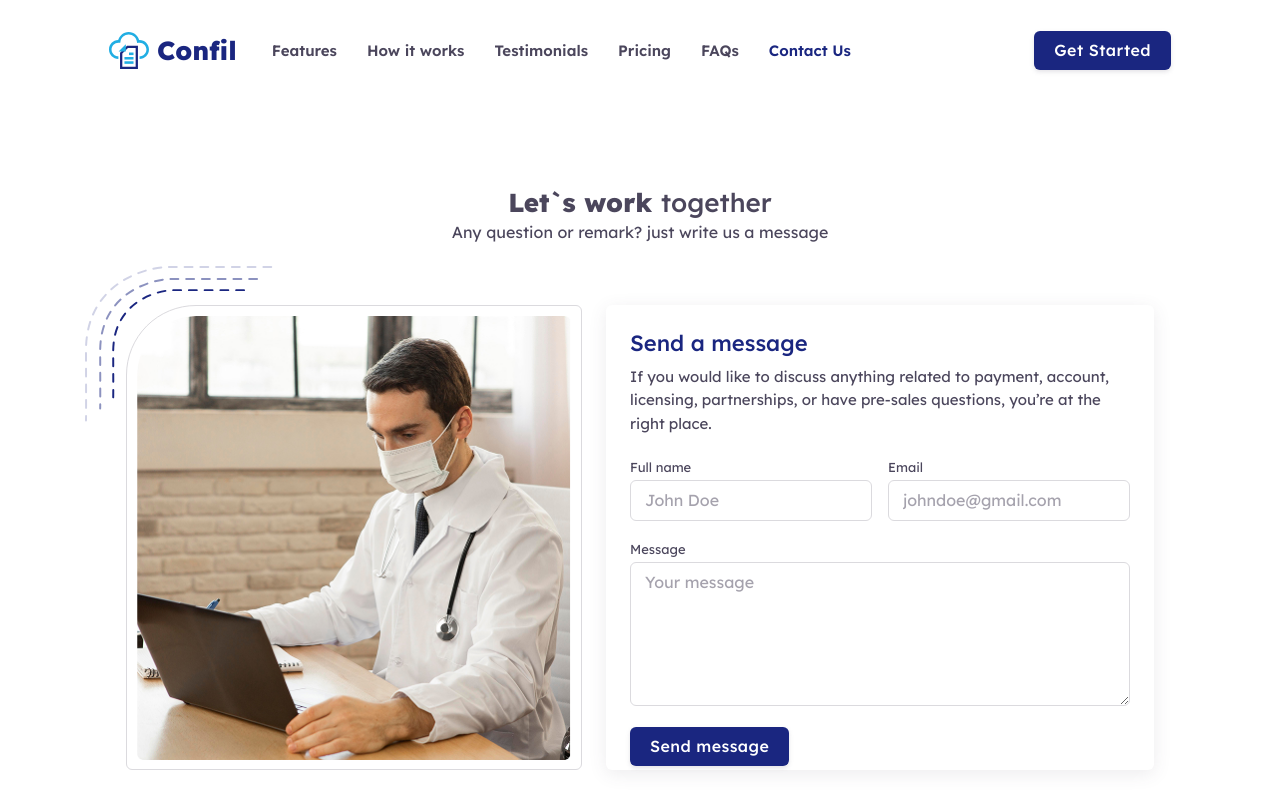
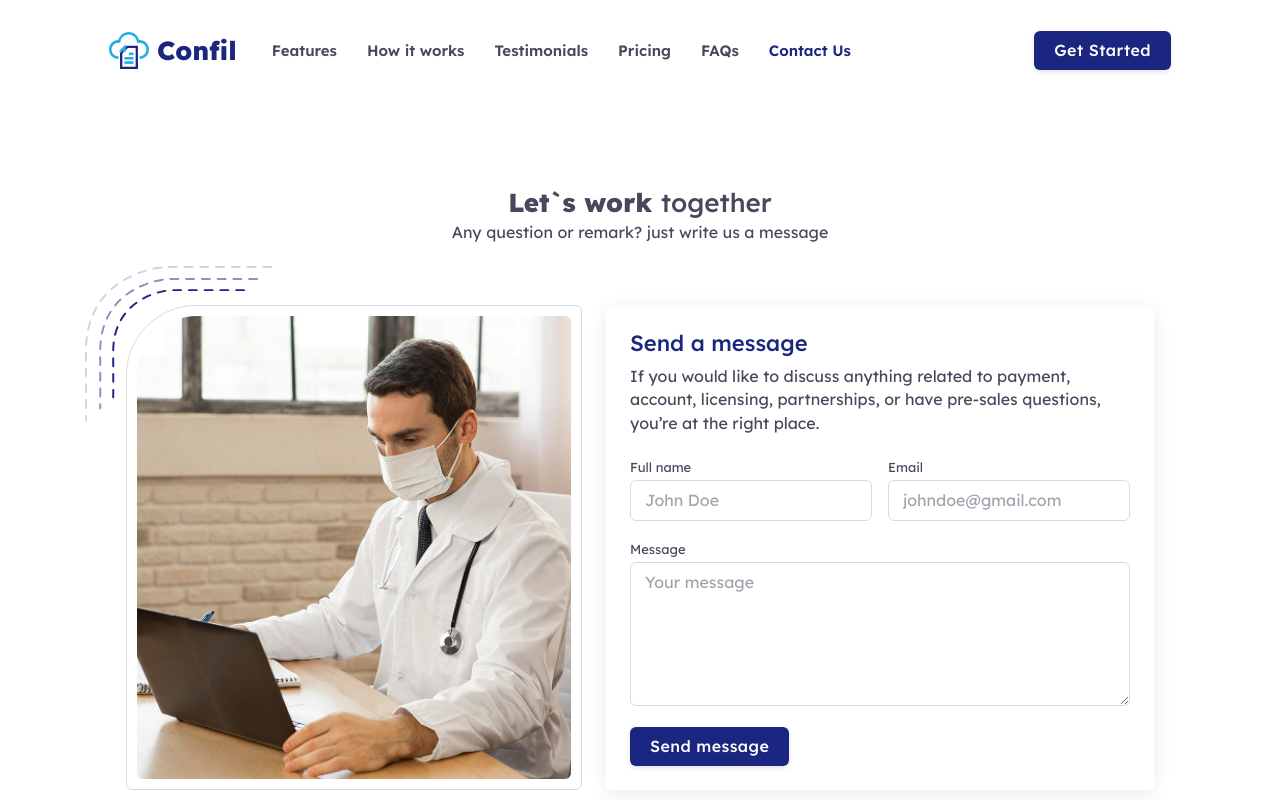
Before and after one commit to DDLivsha/confil-landing, a Next.js app: page /contact-us in a window 1280 px wide. Shown: the top 800 px of the page. Built offline with nearby package versions, Linux system fonts and the light colour scheme.

Commit message:
form button fix

```diff
--- a/app/contact-us/page.tsx
+++ b/app/contact-us/page.tsx
@@ -19,13 +19,13 @@ export default function ContactUsPage() {
          <p>Any question or remark? just write us a message</p>
          <div className='contact__content'>
             <div className='contact__image'>
-               <Image src={contact_us} alt="contact us" placeholder='blur' className='faq__image-pic' width={434} height={445} />
+               <Image src={contact_us} alt="contact us" placeholder='blur' className='faq__image-pic contact__image-pic' width={434} height={486} />
                <Image src={border} alt="border" width={188} height={156} className='faq__border' />
             </div>
             <div className="contact__form-wrapper">
                <div>
                   <h4 className='contact__form-title'>Send a message</h4>
-                  <p className='max-w-[500px] !text-[15px]'>If you would like to discuss anything related to payment, account, licensing, partnerships, or have pre-sales questions, you’re at the right place.</p>
+                  <p className='max-w-[500px]'>If you would like to discuss anything related to payment, account, licensing, partnerships, or have pre-sales questions, you’re at the right place.</p>
                </div>
                <ContactForm />
             </div>
--- a/styles/contact.sass
+++ b/styles/contact.sass
@@ -25,9 +25,12 @@
       border: 1px solid var(--gray-ultra-light)
       padding: 10px
       flex-shrink: 0
-      max-height: 465px
+      max-height: 486px
       @media(max-width: 950px)
          display: none
+      &-pic
+         height: 100%
+         object-fit: cover
    &__form
       margin-top: 20px
       display: grid
@@ -57,9 +60,7 @@
          text-align: left
          display: flex
          flex-direction: column
-         max-height: 465px
-         @media(max-width: 950px)
-            max-height: unset
+
       &-title
          color: var(--primary)
          font-size: 22px
--- a/styles/faq.sass
+++ b/styles/faq.sass
@@ -34,6 +34,8 @@
       position: absolute
       top: -40px
       left: -42px
+      @media(max-width: 1100px)
+            display: none
       &.--faq
          @media(max-width: 1200px)
             display: none
```
